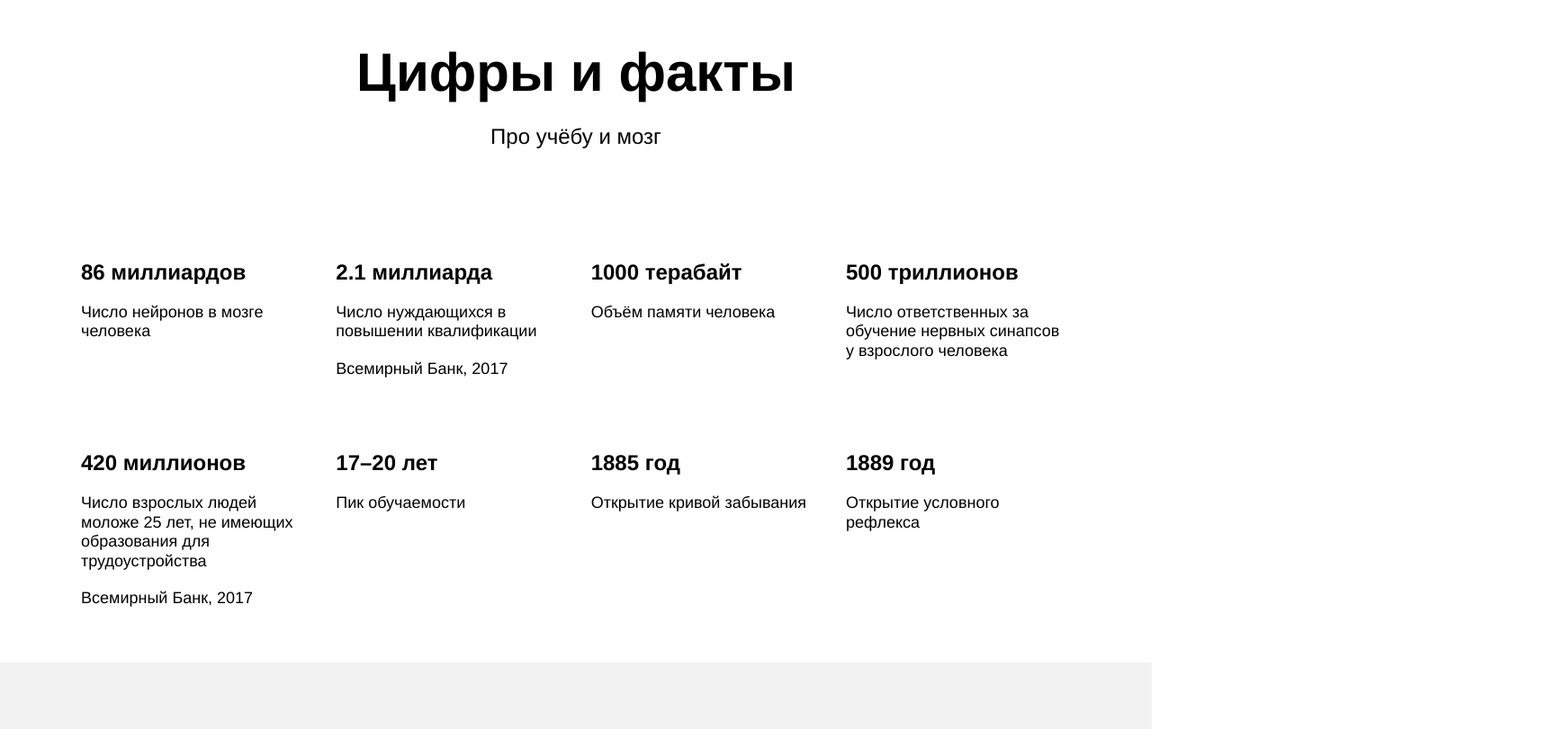
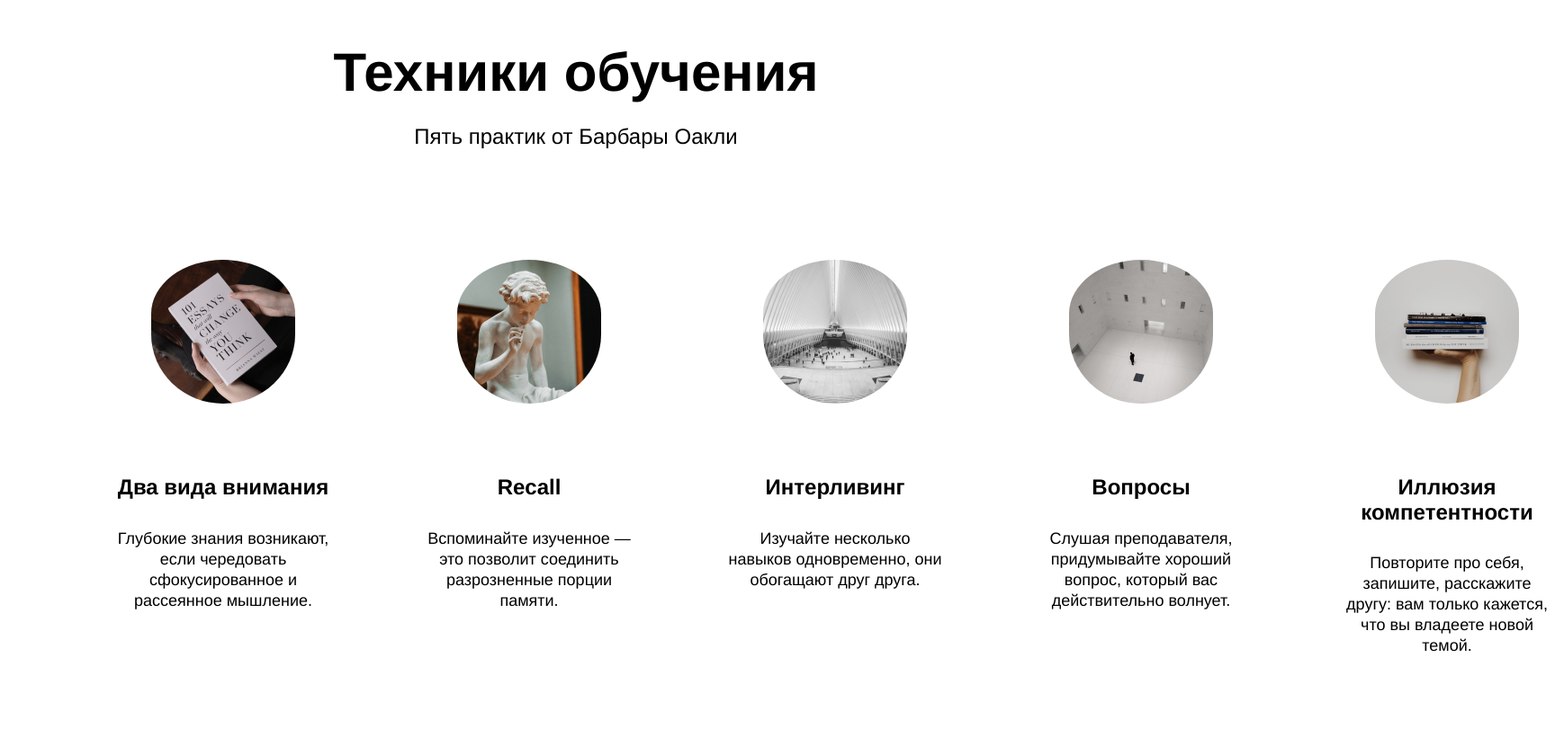
Before and after one commit to katewillow/project1, a plain HTML site: page index.html in a window 1280 px wide. Shown: the part 1340-2151 px from the top of the page at 90% size, 1728 px wide, since content can reach past the window. Drawn offline with Linux system fonts and the light colour scheme.

Commit message:
new blocks

```diff
--- a/index.html
+++ b/index.html
@@ -47,6 +47,46 @@
                     </p>
                 </div>
             </div>
+        </section>
+
+        <section class="technics">
+            <h3 class="section-title">Техники обучения</h3>
+            <p class="section-subtitle">Пять практик от Барбары Оакли</p>
+            <div class="cards">
+                <div class="cards__item">
+                    <img class="cards__img" src="images/attention.png" alt="Книга">
+                    <h4 class="cards__title">Два вида внимания</h4>
+                    <p class="cards__description">Глубокие знания возникают, если чередовать сфокусированное и рассеянное мышление.</p>
+                </div>
+                <div class="cards__item">
+                    <img class="cards__img" src="images/recall.png" alt="Скульптура">
+                    <h4 class="cards__title">Recall</h4>
+                    <p class="cards__description">Вспоминайте изученное — это позволит соединить разрозненные порции памяти.</p>
+                </div>
+                <div class="cards__item">
+                    <img class="cards__img" src="images/interliving.png" alt="Холл">
+                    <h4 class="cards__title">Интерливинг</h4>
+                    <p class="cards__description">Изучайте несколько навыков одновременно, они обогащают друг друга.</p>
+                </div>
+                <div class="cards__item">
+                    <img class="cards__img" src="images/question.png" alt="Зал музея">
+                    <h4 class="cards__title">Вопросы</h4>
+                    <p class="cards__description">Слушая преподавателя, придумывайте хороший вопрос, который вас действительно волнует.</p>
+                </div>
+                <div class="cards__item">
+                    <img class="cards__img" src="images/competence.png" alt="Стопка книг">
+                    <h4 class="cards__title">Иллюзия компетентности</h4>
+                    <p class="cards__description">Повторите про себя, запишите, расскажите другу: вам только кажется, что вы владеете новой темой.</p>
+                </div>
+            </div>
+        </section>
+
+        <section class="video">
+
+        </section>
+
+        <section class="oakley">
+
         </section>
 
         <section class="digits">
--- a/styles/style.css
+++ b/styles/style.css
@@ -1,3 +1,12 @@
+@keyframes header__square-pic  {
+    from {
+        transform: rotate(-15deg);
+    }
+    to {
+        transform: rotate(360deg);
+}
+}
+
 .page {
     min-width: 1100px;
     /* мы ещё не умеем делать мобильную версию сайта, */
@@ -42,8 +51,13 @@
 }
 
 .header__link {
-    color: #2f80ed;
-    text-decoration: none;
+     color: #2f80ed;
+     text-decoration: none;
+ }
+
+.header__link:hover {
+    opacity: 0.5;
+    transition: 0.7s ease-in;
 }
 
 .header__subtitle {
@@ -75,6 +89,8 @@
     right: 0;
     top: 64px;
     background-color: #2f80ed;
+    animation: header__square-pic 20s infinite;
+    overflow: auto;
 }
 
 .description {
@@ -119,6 +135,41 @@
     line-height: 34px;
     font-size: 24px;
     font-weight: bolder;
+}
+
+.cards {
+    width: 80%;
+    margin-top: 60px;
+    margin-left: auto;
+    margin-right: auto;
+    margin-bottom: 60px;
+    display: flex;
+    justify-content: space-between;
+}
+
+.cards__item {
+    margin-right: 100px;
+    margin-bottom: 60px;
+}
+.cards__img {
+    width: 160px;
+    height: 160px;
+    padding: 60px 40px 43px;
+    border-radius: 200px;
+}
+
+.cards__title {
+    line-height: 1.15;
+    font-size: 24px;
+    font-weight: bolder;
+    text-align: center;
+}
+
+.cards__description {
+    line-height: 23px;
+    font-size: 18px;
+    font-weight: normal;
+    text-align: center;
 }
 
 .digits {
@@ -249,6 +300,11 @@
     color: black;
 }
 
+.feinman__link:hover {
+    opacity: 0.3;
+    transition: 0.7s ease-in;
+}
+
 .kaufman {
     background-color: #1F1F1F;
     overflow: hidden;
@@ -331,9 +387,19 @@
     color: white;
 }
 
+.footer__info:hover {
+    opacity: 0.3;
+    transition: 0.7s ease-in;
+}
+
 .footer__social-icon {
     text-decoration: none;
     color: white;
+}
+
+.footer__social-icon:hover {
+    opacity: 0.3;
+    transition: 0.7s ease-in;
 }
 
 .footer__social-icon::before {
```
Also changed, not shown: images/arzamas.svg (added), images/attention.png (added), images/book.jpg (added), images/competence.png (added), images/interliving.png (added), images/n1.svg (added), images/polka.svg (added), images/question.png (added), images/recall.png (added), images/strelka.svg (added), texts.txt (added), 1 other file.
